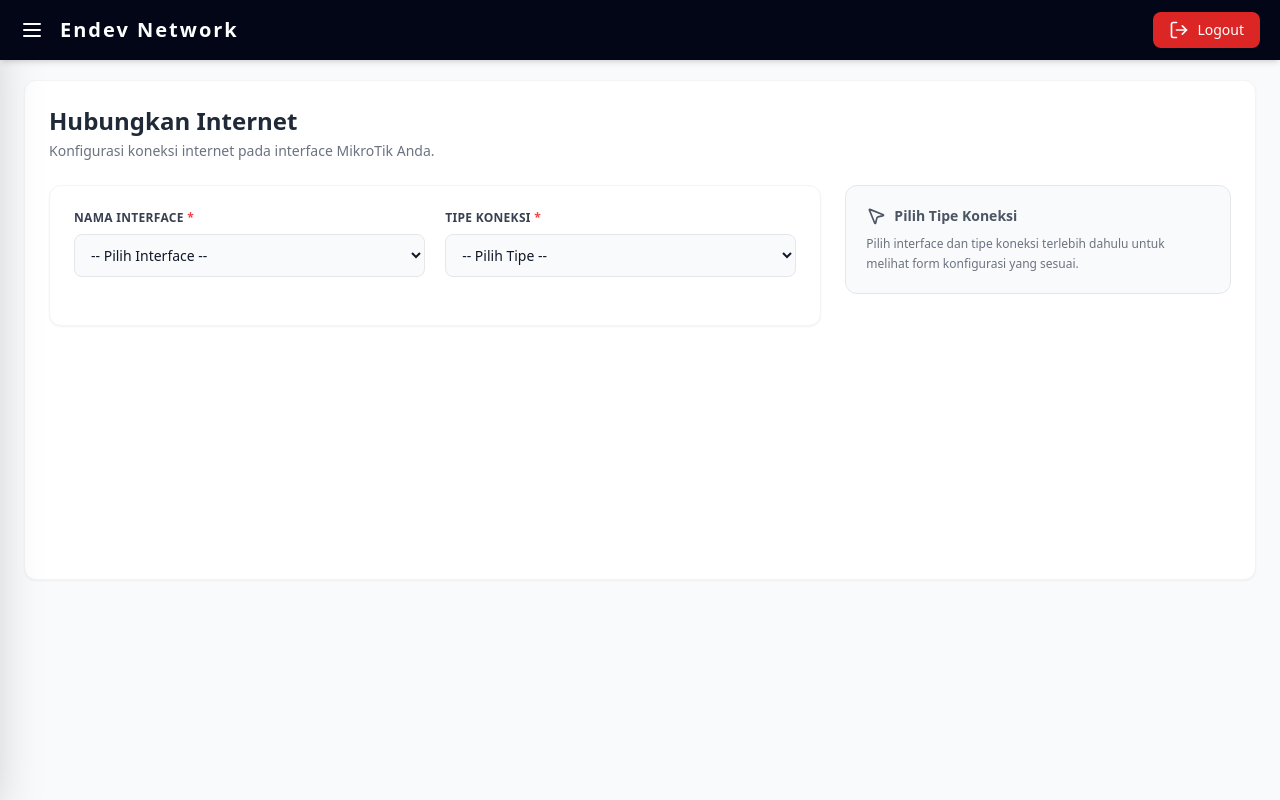
After one commit to nnEinstein/flask-mikrotik-manager, a Flask app: page /connect-internet in a window 1280 px wide. The commit adds this page. Run offline with Flask 3, Linux system fonts and the light colour scheme; the visitor is signed in with stand-in values (Sample User, id 1); some libraries are stand-ins or nearby versions.

Commit message:
menambahkan fitur hubungkan internet dan front end uji koneksi

```diff
--- a/app.py
+++ b/app.py
@@ -284,6 +284,155 @@ def delete_ip():
             flash(f"Gagal menghapus IP: {e}", "danger")
         connection.disconnect()
     return redirect(url_for('ip_address'))
+
+#Route connect internet
+@app.route('/connect-internet', methods=['GET', 'POST'])
+@login_required
+@router_connected_required
+def connect_internet():
+
+    # GET: tampilkan form, ambil list interface dari MikroTik
+    if request.method == 'GET':
+        api, connection = get_mikrotik_api()
+        interfaces = []
+        if api:
+            try:
+                interfaces = api.get_resource('/interface').get()
+            except Exception as e:
+                flash(f'Gagal memuat interface: {e}', 'danger')
+            finally:
+                connection.disconnect()
+        return render_template('connect_internet.html', interfaces=interfaces)
+
+    # POST: proses konfigurasi
+    conn_type = request.form.get('type')
+    interface = request.form.get('interface')
+
+    if not interface or not conn_type:
+        flash('Interface dan tipe koneksi wajib dipilih.', 'danger')
+        return redirect(url_for('connect_internet'))
+
+    api, connection = get_mikrotik_api()
+    if not api:
+        flash('Koneksi ke router gagal.', 'danger')
+        return redirect(url_for('connect_internet'))
+
+    try:
+        if conn_type == 'dhcp':
+            _setup_dhcp(api, interface)
+
+        elif conn_type == 'static':
+            ip      = request.form.get('static_ip')
+            gateway = request.form.get('static_gateway')
+            dns1    = request.form.get('static_dns1')
+            dns2    = request.form.get('static_dns2', '')
+            if not ip or not gateway or not dns1:
+                flash('IP Address, Gateway, dan DNS 1 wajib diisi untuk Static IP.', 'danger')
+                return redirect(url_for('connect_internet'))
+            _setup_static(api, interface, ip, gateway, dns1, dns2)
+
+        elif conn_type == 'pppoe':
+            username = request.form.get('pppoe_user')
+            password = request.form.get('pppoe_pass')
+            service  = request.form.get('pppoe_service', '')
+            dns1     = request.form.get('pppoe_dns1', '')
+            dns2     = request.form.get('pppoe_dns2', '')
+            if not username or not password:
+                flash('Username dan Password wajib diisi untuk PPPoE.', 'danger')
+                return redirect(url_for('connect_internet'))
+            _setup_pppoe(api, interface, username, password, service, dns1, dns2)
+
+        flash(f'Koneksi {conn_type.upper()} pada interface {interface} berhasil diterapkan!', 'success')
+        return redirect(url_for('ip_address'))
+
+    except Exception as e:
+        flash(f'Gagal menerapkan konfigurasi: {e}', 'danger')
+        return redirect(url_for('connect_internet'))
+    finally:
+        connection.disconnect()
+
+
+def _setup_dhcp(api, interface):
+    """Buat DHCP client pada interface yang dipilih."""
+    # Hapus DHCP client lama di interface ini jika ada
+    existing = api.get_resource('/ip/dhcp-client').get()
+    for item in existing:
+        if item.get('interface') == interface:
+            api.get_resource('/ip/dhcp-client').remove(id=item.get('.id'))
+
+    api.get_resource('/ip/dhcp-client').add(
+        interface=interface,
+        disabled='no'
+    )
+
+
+def _setup_static(api, interface, ip, gateway, dns1, dns2):
+    """Set IP statis, default route, dan DNS."""
+    # Hapus IP lama di interface ini
+    existing_ips = api.get_resource('/ip/address').get()
+    for item in existing_ips:
+        if item.get('interface') == interface:
+            api.get_resource('/ip/address').remove(id=item.get('.id'))
+
+    # Tambah IP baru
+    api.get_resource('/ip/address').add(
+        address=ip,
+        interface=interface
+    )
+
+    # Hapus default route lama jika ada
+    existing_routes = api.get_resource('/ip/route').get()
+    for item in existing_routes:
+        if item.get('dst-address') == '0.0.0.0/0':
+            api.get_resource('/ip/route').remove(id=item.get('.id'))
+
+    # Tambah default gateway
+    api.get_resource('/ip/route').add(**{
+        'dst-address': '0.0.0.0/0',
+        'gateway': gateway
+    })
+
+    # Set DNS
+    dns_servers = dns1
+    if dns2:
+        dns_servers += f',{dns2}'
+    api.get_resource('/ip/dns').set(**{
+        'servers': dns_servers,
+        'allow-remote-requests': 'yes'
+    })
+
+
+def _setup_pppoe(api, interface, username, password, service, dns1, dns2):
+    """Buat PPPoE client pada interface yang dipilih."""
+    # Hapus PPPoE client lama di interface ini jika ada
+    existing = api.get_resource('/interface/pppoe-client').get()
+    for item in existing:
+        if item.get('interface') == interface:
+            api.get_resource('/interface/pppoe-client').remove(id=item.get('.id'))
+
+    pppoe_data = {
+        'name':           f'pppoe-{interface}',
+        'interface':      interface,
+        'user':           username,
+        'password':       password,
+        'disabled':       'no',
+        'add-default-route': 'yes',
+        'use-peer-dns':   'yes' if not dns1 else 'no',
+    }
+    if service:
+        pppoe_data['service-name'] = service
+
+    api.get_resource('/interface/pppoe-client').add(**pppoe_data)
+
+    # Set DNS manual jika diisi
+    if dns1:
+        dns_servers = dns1
+        if dns2:
+            dns_servers += f',{dns2}'
+        api.get_resource('/ip/dns').set(**{
+            'servers': dns_servers,
+            'allow-remote-requests': 'yes'
+        })
 
 # ==========================================
 # HOTSPOT USER
--- a/templates/base.html
+++ b/templates/base.html
@@ -7,6 +7,17 @@
     <!-- Tailwind CSS CDN -->
     <script src="https://cdn.tailwindcss.com"></script>
     <script src="https://unpkg.com/lucide@latest"></script>
+    <style>
+        /* Sembunyikan scrollbar untuk Chrome, Safari dan Opera */
+        .no-scrollbar::-webkit-scrollbar {
+            display: none;
+        }
+        /* Sembunyikan scrollbar untuk IE, Edge dan Firefox */
+        .no-scrollbar {
+            -ms-overflow-style: none;  /* IE and Edge */
+            scrollbar-width: none;  /* Firefox */
+        }
+    </style>
 </head>
 <body class="bg-gray-50 text-gray-800 font-sans antialiased">
 
@@ -35,7 +46,7 @@
     <div id="sidebarOverlay" class="fixed inset-0 bg-black bg-opacity-50 z-20 hidden transition-opacity duration-300"></div>
 
     <!-- Sidebar Kiri -->
-    <aside id="sidebar" class="bg-slate-900 text-white w-64 fixed h-full z-30 top-0 left-0 pt-16 transform -translate-x-full transition-transform duration-300 ease-in-out shadow-2xl border-r border-gray-800">
+    <aside id="sidebar" class="bg-slate-900 text-white w-64 fixed z-30 top-0 left-0 pt-16 transform -translate-x-full transition-transform duration-300 ease-in-out shadow-2xl border-r border-gray-800 h-screen overflow-y-auto no-scrollbar pb-24">
         <div class="p-4">
             <ul class="space-y-2">
                 {% if 'connected_router_id' in session %}
@@ -75,6 +86,11 @@
                             <a href="{{ url_for('hotspot_active_list') }}" class="block px-4 py-2 text-xs font-semibold text-white rounded-lg hover:bg-gray-700 transition">Hotspot active</a>
                         </div>
                     </div>
+                    <li>
+                        <a href="#" class="flex items-center px-4 py-2.5 rounded-lg bg-gray-800 hover:bg-gray-700 transition-colors font-medium text-white">
+                            <i data-lucide="plug-zap" class="w-5 h-5 mr-3 text-gray-400"></i> Uji Koneksi
+                        </a>
+                    </li>
                     <li class="pt-4 mt-4 border-t border-gray-700">
                         <a href="{{ url_for('disconnect_router') }}" class="flex items-center px-4 py-2.5 rounded-lg hover:bg-red-900/30 transition-colors font-medium text-red-400">
                             <i data-lucide="power-off" class="w-5 h-5 mr-3"></i> Disconnect Mikrotik
--- /dev/null
+++ b/templates/connect_internet.html
@@ -0,0 +1,207 @@
+{% extends "base.html" %}
+{% block title %}Hubungkan Internet - EINSTEIN{% endblock %}
+{% block content %}
+
+    <div class="mb-6">
+        <h2 class="text-2xl font-bold text-gray-800 mb-1">Hubungkan Internet</h2>
+        <p class="text-sm text-gray-500">Konfigurasi koneksi internet pada interface MikroTik Anda.</p>
+    </div>
+
+    <div class="flex flex-col lg:flex-row gap-6">
+
+        <div class="lg:w-2/3 bg-white rounded-xl border border-gray-100 shadow-sm p-6">
+            <form id="connectForm" action="#" method="POST">
+
+                <div class="grid grid-cols-1 md:grid-cols-2 gap-5 mb-6">
+
+                    <div>
+                        <label class="block text-xs font-bold text-gray-700 uppercase tracking-wide mb-2">Nama Interface <span class="text-red-500">*</span></label>
+                        <select name="interface" required class="w-full bg-gray-50 text-gray-900 text-sm rounded-lg border border-gray-200 focus:outline-none focus:ring-2 focus:ring-blue-500 focus:bg-white py-2.5 px-3 transition cursor-pointer">
+                            <option value="">-- Pilih Interface --</option>
+                            {% for iface in interfaces %}
+                            <option value="{{ iface.name }}">{{ iface.name }}</option>
+                            {% endfor %}
+                        </select>
+                    </div>
+
+                    <div>
+                        <label class="block text-xs font-bold text-gray-700 uppercase tracking-wide mb-2">Tipe Koneksi <span class="text-red-500">*</span></label>
+                        <select name="type" id="connType" required onchange="toggleForm(this.value)"
+                                class="w-full bg-gray-50 text-gray-900 text-sm rounded-lg border border-gray-200 focus:outline-none focus:ring-2 focus:ring-blue-500 focus:bg-white py-2.5 px-3 transition cursor-pointer">
+                            <option value="">-- Pilih Tipe --</option>
+                            <option value="dhcp">DHCP</option>
+                            <option value="static">Static IP</option>
+                            <option value="pppoe">PPPoE</option>
+                        </select>
+                    </div>
+
+                </div>
+
+                <!-- DHCP: tidak ada form tambahan -->
+                <div id="section-dhcp" class="hidden">
+                    <div class="bg-blue-50 border border-blue-100 rounded-xl p-4 flex items-start gap-3">
+                        <i data-lucide="info" class="w-5 h-5 text-blue-500 mt-0.5 shrink-0"></i>
+                        <p class="text-sm text-blue-800">Mode <b>DHCP</b> akan mengambil IP secara otomatis dari ISP. Tidak diperlukan konfigurasi tambahan.</p>
+                    </div>
+                </div>
+
+                <!-- Static IP -->
+                <div id="section-static" class="hidden">
+                    <div class="grid grid-cols-1 md:grid-cols-2 gap-5">
+                        <div class="md:col-span-2">
+                            <label class="block text-xs font-bold text-gray-700 uppercase tracking-wide mb-2">IP Address / Prefix <span class="text-red-500">*</span></label>
+                            <input type="text" name="static_ip" placeholder="Contoh: 192.168.1.2/24"
+                                   class="w-full bg-gray-50 text-gray-900 text-sm rounded-lg border border-gray-200 focus:outline-none focus:ring-2 focus:ring-blue-500 focus:bg-white py-2.5 px-3 transition">
+                        </div>
+                        <div class="md:col-span-2">
+                            <label class="block text-xs font-bold text-gray-700 uppercase tracking-wide mb-2">Gateway <span class="text-red-500">*</span></label>
+                            <input type="text" name="static_gateway" placeholder="Contoh: 192.168.1.1"
+                                   class="w-full bg-gray-50 text-gray-900 text-sm rounded-lg border border-gray-200 focus:outline-none focus:ring-2 focus:ring-blue-500 focus:bg-white py-2.5 px-3 transition">
+                        </div>
+                        <div>
+                            <label class="block text-xs font-bold text-gray-700 uppercase tracking-wide mb-2">DNS 1 <span class="text-red-500">*</span></label>
+                            <input type="text" name="static_dns1" placeholder="Contoh: 8.8.8.8"
+                                   class="w-full bg-gray-50 text-gray-900 text-sm rounded-lg border border-gray-200 focus:outline-none focus:ring-2 focus:ring-blue-500 focus:bg-white py-2.5 px-3 transition">
+                        </div>
+                        <div>
+                            <label class="block text-xs font-bold text-gray-700 uppercase tracking-wide mb-2">DNS 2</label>
+                            <input type="text" name="static_dns2" placeholder="Contoh: 8.8.4.4"
+                                   class="w-full bg-gray-50 text-gray-900 text-sm rounded-lg border border-gray-200 focus:outline-none focus:ring-2 focus:ring-blue-500 focus:bg-white py-2.5 px-3 transition">
+                        </div>
+                    </div>
+                </div>
+
+                <!-- PPPoE -->
+                <div id="section-pppoe" class="hidden">
+                    <div class="grid grid-cols-1 md:grid-cols-2 gap-5">
+                        <div>
+                            <label class="block text-xs font-bold text-gray-700 uppercase tracking-wide mb-2">Username <span class="text-red-500">*</span></label>
+                            <input type="text" name="pppoe_user" placeholder="Username dari ISP"
+                                   class="w-full bg-gray-50 text-gray-900 text-sm rounded-lg border border-gray-200 focus:outline-none focus:ring-2 focus:ring-blue-500 focus:bg-white py-2.5 px-3 transition">
+                        </div>
+                        <div>
+                            <label class="block text-xs font-bold text-gray-700 uppercase tracking-wide mb-2">Password <span class="text-red-500">*</span></label>
+                            <div class="relative">
+                                <input type="password" name="pppoe_pass" id="pppoePass" placeholder="Password dari ISP"
+                                       class="w-full bg-gray-50 text-gray-900 text-sm rounded-lg border border-gray-200 focus:outline-none focus:ring-2 focus:ring-blue-500 focus:bg-white py-2.5 px-3 pr-10 transition">
+                                <button type="button" onclick="togglePassword()" class="absolute right-3 top-1/2 -translate-y-1/2 text-gray-400 hover:text-gray-600">
+                                    <i data-lucide="eye" id="eyeIcon" class="w-4 h-4"></i>
+                                </button>
+                            </div>
+                        </div>
+                        <div class="md:col-span-2">
+                            <label class="block text-xs font-bold text-gray-700 uppercase tracking-wide mb-2">Service Name</label>
+                            <input type="text" name="pppoe_service" placeholder="Kosongkan jika tidak tahu"
+                                   class="w-full bg-gray-50 text-gray-900 text-sm rounded-lg border border-gray-200 focus:outline-none focus:ring-2 focus:ring-blue-500 focus:bg-white py-2.5 px-3 transition">
+                        </div>
+                        <div>
+                            <label class="block text-xs font-bold text-gray-700 uppercase tracking-wide mb-2">DNS 1 <span class="text-gray-400 font-normal normal-case">(opsional)</span></label>
+                            <input type="text" name="pppoe_dns1" placeholder="Contoh: 8.8.8.8"
+                                   class="w-full bg-gray-50 text-gray-900 text-sm rounded-lg border border-gray-200 focus:outline-none focus:ring-2 focus:ring-blue-500 focus:bg-white py-2.5 px-3 transition">
+                        </div>
+                        <div>
+                            <label class="block text-xs font-bold text-gray-700 uppercase tracking-wide mb-2">DNS 2 <span class="text-gray-400 font-normal normal-case">(opsional)</span></label>
+                            <input type="text" name="pppoe_dns2" placeholder="Contoh: 8.8.4.4"
+                                   class="w-full bg-gray-50 text-gray-900 text-sm rounded-lg border border-gray-200 focus:outline-none focus:ring-2 focus:ring-blue-500 focus:bg-white py-2.5 px-3 transition">
+                        </div>
+                    </div>
+                </div>
+
+                <!-- Tombol Aksi -->
+                <div id="formActions" class="hidden items-center space-x-3 pt-5 border-t border-gray-100 mt-6">
+                    <button type="submit" class="px-5 py-2.5 bg-gray-900 hover:bg-gray-800 text-white text-sm font-semibold rounded-lg transition-colors shadow-sm flex items-center">
+                        <i data-lucide="save" class="w-4 h-4 mr-2"></i> Simpan & Terapkan
+                    </button>
+                    <a href="{{ url_for('ip_address') }}" class="px-5 py-2.5 bg-gray-100 hover:bg-gray-200 text-gray-700 text-sm font-semibold rounded-lg transition-colors text-center">
+                        Cancel
+                    </a>
+                </div>
+
+            </form>
+        </div>
+
+        <!-- Panel Kanan -->
+        <div class="lg:w-1/3 space-y-4">
+
+            <div id="hint-default" class="bg-gray-50 rounded-xl p-5 border border-gray-200">
+                <div class="flex items-center text-gray-600 mb-2">
+                    <i data-lucide="mouse-pointer-2" class="w-5 h-5 mr-2"></i>
+                    <h3 class="font-bold text-sm">Pilih Tipe Koneksi</h3>
+                </div>
+                <p class="text-xs text-gray-500 leading-relaxed">
+                    Pilih interface dan tipe koneksi terlebih dahulu untuk melihat form konfigurasi yang sesuai.
+                </p>
+            </div>
+
+            <div id="hint-dhcp" class="hidden bg-blue-50 rounded-xl p-5 border border-blue-100">
+                <div class="flex items-center text-blue-700 mb-2">
+                    <i data-lucide="zap" class="w-5 h-5 mr-2"></i>
+                    <h3 class="font-bold text-sm">DHCP</h3>
+                </div>
+                <p class="text-xs text-blue-800 leading-relaxed">Router akan meminta IP otomatis dari ISP. Cocok untuk koneksi rumahan atau ISP yang tidak memberi IP statis.</p>
+            </div>
+
+            <div id="hint-static" class="hidden bg-amber-50 rounded-xl p-5 border border-amber-100">
+                <div class="flex items-center text-amber-700 mb-2">
+                    <i data-lucide="server" class="w-5 h-5 mr-2"></i>
+                    <h3 class="font-bold text-sm">Static IP</h3>
+                </div>
+                <p class="text-xs text-amber-800 leading-relaxed">IP, Gateway, dan DNS dikonfigurasi manual. Pastikan data ini didapat dari ISP Anda agar koneksi berhasil.</p>
+            </div>
+
+            <div id="hint-pppoe" class="hidden bg-purple-50 rounded-xl p-5 border border-purple-100">
+                <div class="flex items-center text-purple-700 mb-2">
+                    <i data-lucide="cable" class="w-5 h-5 mr-2"></i>
+                    <h3 class="font-bold text-sm">PPPoE</h3>
+                </div>
+                <p class="text-xs text-purple-800 leading-relaxed">Umum digunakan oleh ISP fiber (IndiHome, Biznet, dll). Masukkan username dan password yang diberikan ISP. Service name bisa dikosongkan jika tidak tahu.</p>
+            </div>
+
+        </div>
+    </div>
+
+    <script>
+        function toggleForm(type) {
+            // Sembunyikan semua section
+            ['dhcp', 'static', 'pppoe'].forEach(t => {
+                document.getElementById('section-' + t).classList.add('hidden');
+                document.getElementById('hint-' + t).classList.add('hidden');
+            });
+
+            // Tampilkan hint default jika tidak ada pilihan
+            const hintDefault = document.getElementById('hint-default');
+            const formActions = document.getElementById('formActions');
+
+            if (!type) {
+                hintDefault.classList.remove('hidden');
+                formActions.classList.add('hidden');
+                formActions.classList.remove('flex');
+                return;
+            }
+
+            // Tampilkan section & hint sesuai pilihan
+            hintDefault.classList.add('hidden');
+            document.getElementById('section-' + type).classList.remove('hidden');
+            document.getElementById('hint-' + type).classList.remove('hidden');
+            formActions.classList.remove('hidden');
+            formActions.classList.add('flex');
+
+            // Re-init lucide icons untuk elemen yang baru muncul
+            lucide.createIcons();
+        }
+
+        function togglePassword() {
+            const input = document.getElementById('pppoePass');
+            const icon  = document.getElementById('eyeIcon');
+            if (input.type === 'password') {
+                input.type = 'text';
+                icon.setAttribute('data-lucide', 'eye-off');
+            } else {
+                input.type = 'password';
+                icon.setAttribute('data-lucide', 'eye');
+            }
+            lucide.createIcons();
+        }
+    </script>
+
+{% endblock %}
--- a/templates/hotspot_profile_add.html
+++ b/templates/hotspot_profile_add.html
@@ -84,7 +84,7 @@
                 </div>
 
                 <div class="flex items-center space-x-3 pt-4 border-t border-gray-100 mt-6">
-                    <button type="submit" class="px-5 py-2.5 bg-gray-900 hover:bg-gray-800 text-white text-sm font-semibold rounded-lg transition-colors shadow-sm flex items-center">
+                    <button type="submit" class="px-5 py-2.5 bg-blue-700 hover:bg-blue-800 text-white text-sm font-semibold rounded-lg transition-colors shadow-sm flex items-center">
                         <i data-lucide="save" class="w-4 h-4 mr-2"></i> Save Profile
                     </button>
                     <a href="{{ url_for('hotspot_profile_list') }}" class="px-5 py-2.5 bg-gray-100 hover:bg-gray-200 text-gray-700 text-sm font-semibold rounded-lg transition-colors text-center">
--- a/templates/hotspot_profile_edit.html
+++ b/templates/hotspot_profile_edit.html
@@ -81,7 +81,7 @@
                 </div>
 
                 <div class="flex items-center space-x-3 pt-4 border-t border-gray-100">
-                    <button type="submit" class="px-5 py-2.5 bg-gray-900 hover:bg-gray-800 text-white text-sm font-semibold rounded-lg transition-colors shadow-sm flex items-center">
+                    <button type="submit" class="px-5 py-2.5 bg-blue-700 hover:bg-blue-800 text-white text-sm font-semibold rounded-lg transition-colors shadow-sm flex items-center">
                         <i data-lucide="check-circle" class="w-4 h-4 mr-2"></i> Update Profile
                     </button>
                     <a href="{{ url_for('hotspot_profile_list') }}" class="px-5 py-2.5 bg-gray-100 hover:bg-gray-200 text-gray-700 text-sm font-semibold rounded-lg transition-colors text-center">
--- a/templates/hotspot_profile_list.html
+++ b/templates/hotspot_profile_list.html
@@ -7,7 +7,7 @@
             <h2 class="text-2xl font-bold text-gray-800 mb-1">Hotspot Profile List</h2>
             <p class="text-sm text-gray-500">Daftar paket, batasan kecepatan (rate limit), dan konfigurasi pengguna hotspot.</p>
         </div>
-        <a href="{{ url_for('add_hotspot_profile') }}" class="inline-flex items-center justify-center px-4 py-2.5 bg-gray-900 hover:bg-gray-800 text-white text-sm font-semibold rounded-lg transition shadow-sm self-start sm:self-center">
+        <a href="{{ url_for('add_hotspot_profile') }}" class="inline-flex items-center justify-center px-4 py-2.5 bg-blue-700 hover:bg-blue-800 text-white text-sm font-semibold rounded-lg transition shadow-sm self-start sm:self-center">
             <i data-lucide="plus" class="w-4 h-4 mr-2"></i> Add Profile
         </a>
     </div>
```
Also changed, not shown: templates/ip_address.html (+8 -3 lines), templates/uji_koneksi.html (added, +327 -0 lines).
